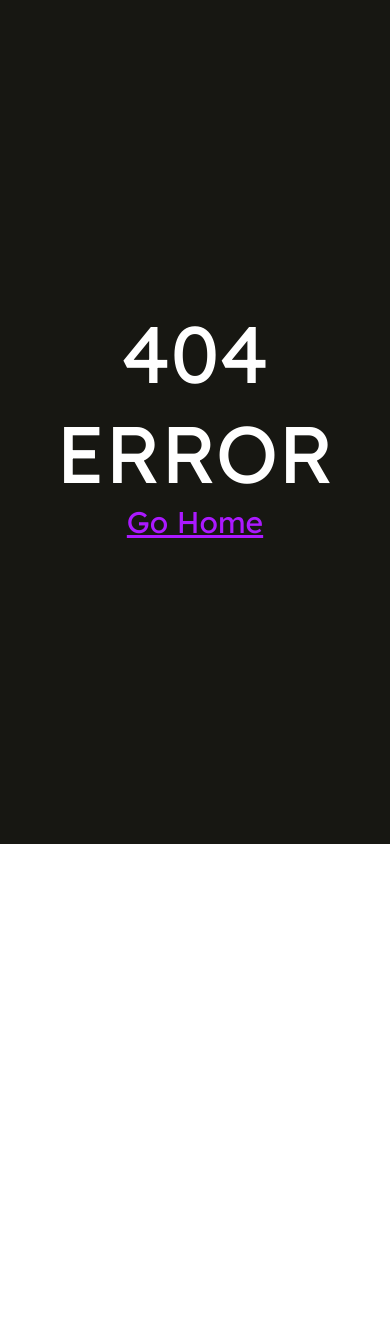
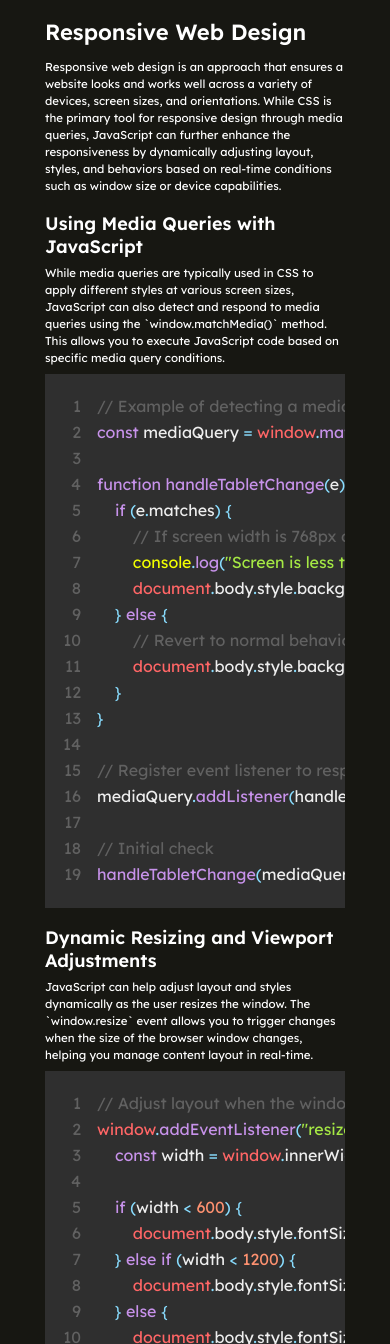
Before and after one commit to AayushMainali-Github/programming-mastery-js, a React (Create React App) app: page /responsivewebdesign in a window 390 px wide. Before the commit this address had no page. Shown: the top 1344 px of the page. Before the commit the page ends 844 px from the top, so only its background shows below. Built offline with nearby package versions, Linux system fonts and the light colour scheme.

Commit message:
Responsive Web Design

```diff
--- a/src/Components/Navigation.tsx
+++ b/src/Components/Navigation.tsx
@@ -22,6 +22,7 @@ import Error from "../Screens/Error/Error";
 import Soon from "../Screens/Soon/Soon";
 import DomManipulation from "../Screens/DomManipulation/DomManipulation";
 import CssManipulation from "../Screens/CssManipulation/CssManipulation";
+import ResponsiveWebDesign from "../Screens/ResponsiveWebDesign/ResponsiveWebDesign";
 
 const Navigation = () => {
   return (
@@ -47,6 +48,7 @@ const Navigation = () => {
           <Route path="/events" element={<Events />} />
           <Route path="/dommanipulation" element={<DomManipulation />} />
           <Route path="/cssmanipulation" element={<CssManipulation />} />
+          <Route path="/responsivewebdesign" element={<ResponsiveWebDesign />} />
           <Route path="/soon" element={<Soon />} />
           <Route path="*" element={<Error />} />
         </Route>
--- /dev/null
+++ b/src/Screens/ResponsiveWebDesign/ResponsiveWebDesign.tsx
@@ -0,0 +1,182 @@
+import React from "react";
+import Bottom from "../../Components/Bottom";
+import { Prism as Code } from "react-syntax-highlighter";
+import { materialDark } from "react-syntax-highlighter/dist/esm/styles/prism";
+
+const ResponsiveWebDesign = () => {
+  return (
+    <div className="screenContainer">
+      <div className="screenSubContainer">
+        <div className="header">Responsive Web Design</div>
+        <div className="description">
+          Responsive web design is an approach that ensures a website looks and works well across a variety of devices, screen sizes, and orientations. While CSS is the primary
+          tool for responsive design through media queries, JavaScript can further enhance the responsiveness by dynamically adjusting layout, styles, and behaviors based on
+          real-time conditions such as window size or device capabilities.
+        </div>
+
+        <div className="subHeader">Using Media Queries with JavaScript</div>
+        <div className="description">
+          While media queries are typically used in CSS to apply different styles at various screen sizes, JavaScript can also detect and respond to media queries using the
+          `window.matchMedia()` method. This allows you to execute JavaScript code based on specific media query conditions.
+        </div>
+        <Code language="javascript" style={materialDark} showLineNumbers>{`// Example of detecting a media query with JavaScript
+const mediaQuery = window.matchMedia("(max-width: 768px)");
+
+function handleTabletChange(e) {
+    if (e.matches) {
+        // If screen width is 768px or less, apply specific JavaScript functionality
+        console.log("Screen is less than 768px wide");
+        document.body.style.backgroundColor = "lightblue";
+    } else {
+        // Revert to normal behavior for larger screens
+        document.body.style.backgroundColor = "white";
+    }
+}
+
+// Register event listener to respond to changes in screen size
+mediaQuery.addListener(handleTabletChange);
+
+// Initial check
+handleTabletChange(mediaQuery);`}</Code>
+
+        <div className="subHeader">Dynamic Resizing and Viewport Adjustments</div>
+        <div className="description">
+          JavaScript can help adjust layout and styles dynamically as the user resizes the window. The `window.resize` event allows you to trigger changes when the size of the
+          browser window changes, helping you manage content layout in real-time.
+        </div>
+        <Code language="javascript" style={materialDark} showLineNumbers>{`// Adjust layout when the window is resized
+window.addEventListener("resize", function() {
+    const width = window.innerWidth;
+
+    if (width < 600) {
+        document.body.style.fontSize = "14px";
+    } else if (width < 1200) {
+        document.body.style.fontSize = "16px";
+    } else {
+        document.body.style.fontSize = "18px";
+    }
+});`}</Code>
+
+        <div className="subHeader">Viewport Units and Dynamic Calculations</div>
+        <div className="description">
+          JavaScript can also help with dynamic adjustments based on viewport dimensions, allowing you to calculate element sizes and positions relative to the viewport size using
+          JavaScript. This can be particularly useful for layouts that depend on the exact width and height of the browser window.
+        </div>
+        <Code language="javascript" style={materialDark} showLineNumbers>{`// Calculate and apply height relative to viewport height (vh)
+function adjustElementHeight() {
+    const viewportHeight = window.innerHeight;
+    const element = document.getElementById("responsiveElement");
+    element.style.height = viewportHeight * 0.5 + "px";  // Set element height to 50% of viewport height
+}
+
+// Run on page load and on window resize
+window.addEventListener("resize", adjustElementHeight);
+adjustElementHeight();`}</Code>
+
+        <div className="subHeader">Responsive Images</div>
+        <div className="description">
+          Images can significantly affect a website's responsiveness and performance. JavaScript can be used to dynamically load images of different sizes or resolutions based on
+          the device's screen size or capabilities. This ensures that users with smaller screens or slower connections aren't served large, high-resolution images unnecessarily.
+        </div>
+        <Code language="javascript" style={materialDark} showLineNumbers>{`// Load different images based on screen width
+function setResponsiveImage() {
+    const image = document.getElementById("responsiveImage");
+
+    if (window.innerWidth < 600) {
+        image.src = "small-image.jpg";
+    } else if (window.innerWidth < 1200) {
+        image.src = "medium-image.jpg";
+    } else {
+        image.src = "large-image.jpg";
+    }
+}
+
+// Run on page load and window resize
+window.addEventListener("resize", setResponsiveImage);
+setResponsiveImage();`}</Code>
+
+        <div className="subHeader">Handling Orientation Changes</div>
+        <div className="description">
+          Devices such as tablets and smartphones allow users to switch between portrait and landscape orientations. You can detect and respond to these changes using JavaScript’s
+          `window.orientation` or the `resize` event to adjust layout, content, or functionality.
+        </div>
+        <Code language="javascript" style={materialDark} showLineNumbers>{`// Detect orientation changes
+window.addEventListener("orientationchange", function() {
+    const orientation = window.orientation;
+    if (orientation === 0 || orientation === 180) {
+        // Portrait mode
+        console.log("Portrait mode");
+    } else if (orientation === 90 || orientation === -90) {
+        // Landscape mode
+        console.log("Landscape mode");
+    }
+});`}</Code>
+
+        <div className="subHeader">Touch and Mobile-Specific Interactions</div>
+        <div className="description">
+          On touch devices, user interactions differ from desktop-based interactions (e.g., tap vs click). JavaScript can detect touch events and apply custom behavior to ensure
+          your site works seamlessly across different device types. You can use events like `touchstart`, `touchmove`, and `touchend` to handle touch gestures.
+        </div>
+        <Code language="javascript" style={materialDark} showLineNumbers>{`// Handling touch events
+const touchElement = document.getElementById("touchElement");
+
+touchElement.addEventListener("touchstart", function() {
+    console.log("Touch started!");
+});
+
+touchElement.addEventListener("touchmove", function() {
+    console.log("Touch is moving!");
+});
+
+touchElement.addEventListener("touchend", function() {
+    console.log("Touch ended!");
+});`}</Code>
+
+        <div className="subHeader">Lazy Loading for Performance</div>
+        <div className="description">
+          JavaScript can also enhance performance by implementing lazy loading, where images or other resources are only loaded as they are about to enter the viewport. This
+          reduces initial load time, especially on mobile devices with limited bandwidth.
+        </div>
+        <Code language="javascript" style={materialDark} showLineNumbers>{`// Lazy loading images using IntersectionObserver API
+const lazyImages = document.querySelectorAll("img.lazy");
+
+const observer = new IntersectionObserver((entries, observer) => {
+    entries.forEach(entry => {
+        if (entry.isIntersecting) {
+            const img = entry.target;
+            img.src = img.dataset.src;  // Load the image
+            img.classList.remove("lazy");
+            observer.unobserve(img);  // Stop observing once loaded
+        }
+    });
+});
+
+lazyImages.forEach(image => {
+    observer.observe(image);
+});`}</Code>
+
+        <div className="subHeader">Best Practices for Responsive Web Design</div>
+        <ul className="list">
+          <li>
+            <b>Use CSS for Layout, JavaScript for Enhancements</b>: Rely on CSS for basic layout changes (e.g., flexbox, grid, media queries), and use JavaScript for interactive or
+            dynamic features.
+          </li>
+          <li>
+            <b>Test Across Multiple Devices</b>: Ensure your website functions properly on various devices and screen sizes, including mobile phones, tablets, and desktops.
+          </li>
+          <li>
+            <b>Optimize for Performance</b>: Keep load times low by using techniques such as lazy loading, compressing images, and serving appropriately sized images based on
+            screen resolution.
+          </li>
+          <li>
+            <b>Handle Edge Cases</b>: Consider unusual screen sizes, orientations, or browser features that may affect how your design behaves.
+          </li>
+        </ul>
+
+        <Bottom back="/cssmanipulation" next="/formhandling" />
+      </div>
+    </div>
+  );
+};
+
+export default ResponsiveWebDesign;
```
